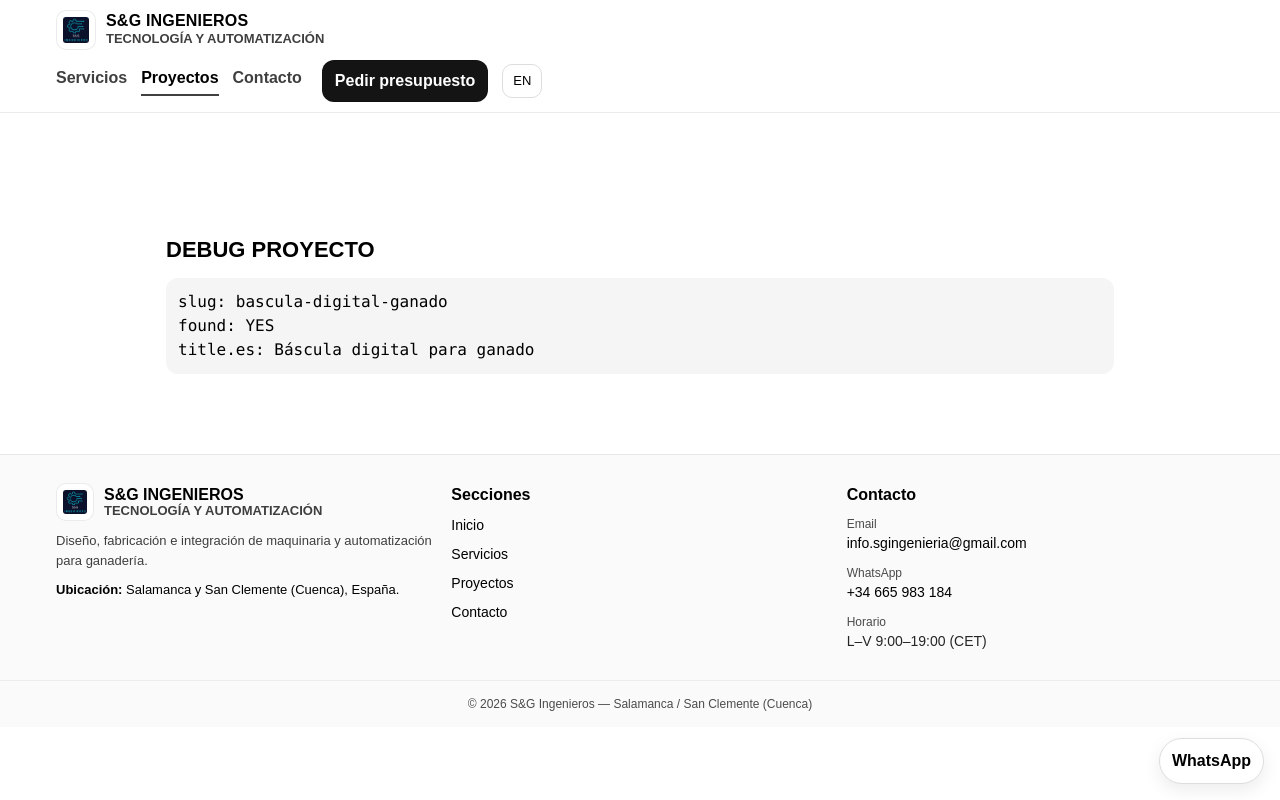
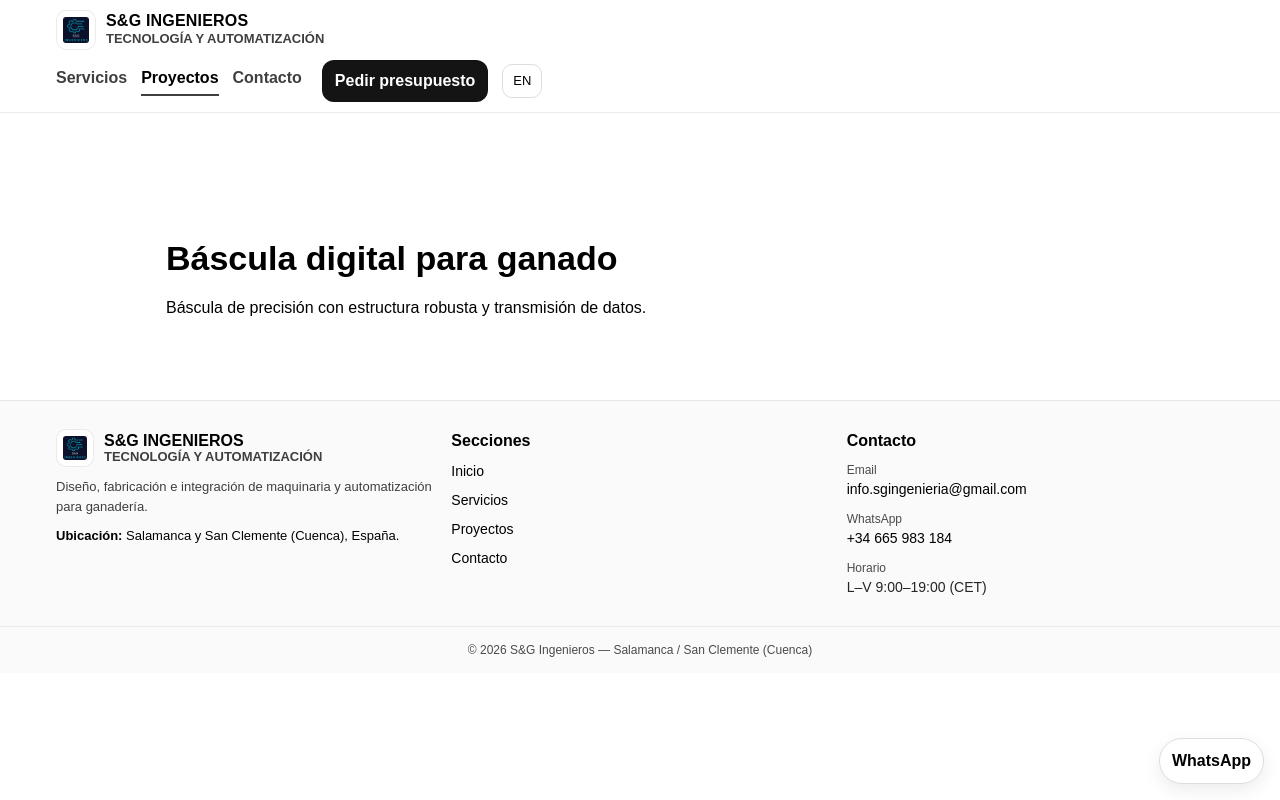
Before and after one commit to infosgingenieria/sg-ingenieros-web, a Next.js app: page /proyectos/bascula-digital-ganado in a window 1280 px wide. Built offline with nearby package versions, Linux system fonts and the light colour scheme; no server answers.

Commit message:
Fix Next 16 slug param resolution

```diff
--- a/app/proyectos/[slug]/page.tsx
+++ b/app/proyectos/[slug]/page.tsx
@@ -1,20 +1,46 @@
+import { notFound } from "next/navigation";
 import { getProjectBySlug } from "@/content/projects";
 
 export const dynamic = "force-dynamic";
 
-export default function ProjectPage({ params }: { params: { slug: string } }) {
-  const p = getProjectBySlug(params.slug);
+export default async function ProjectPage({
+  params,
+}: {
+  params: Promise<{ slug: string }> | { slug: string };
+}) {
+  const resolved =
+    typeof (params as any).then === "function"
+      ? await params
+      : params;
+
+  const slug = resolved?.slug;
+
+  if (!slug) {
+    return (
+      <pre style={{ padding: 24 }}>
+        ERROR: slug vacío
+      </pre>
+    );
+  }
+
+  const p = getProjectBySlug(slug);
+
+  if (!p) {
+    return (
+      <pre style={{ padding: 24 }}>
+        NO MATCH for slug: {slug}
+      </pre>
+    );
+  }
 
   return (
     <main style={{ maxWidth: 980, margin: "0 auto", padding: "32px 16px" }}>
-      <h1 style={{ fontSize: 22, fontWeight: 900 }}>DEBUG PROYECTO</h1>
-      <pre style={{ marginTop: 12, padding: 12, background: "#f5f5f5", borderRadius: 12, overflowX: "auto" }}>
-        slug: {params.slug}
-        {"\n"}
-        found: {p ? "YES" : "NO"}
-        {"\n"}
-        title.es: {p?.title?.es ?? ""}
-      </pre>
+      <h1 style={{ fontSize: 34, fontWeight: 900 }}>
+        {p.title.es}
+      </h1>
+      <p style={{ marginTop: 12 }}>
+        {p.summary?.es ?? ""}
+      </p>
     </main>
   );
 }
```
